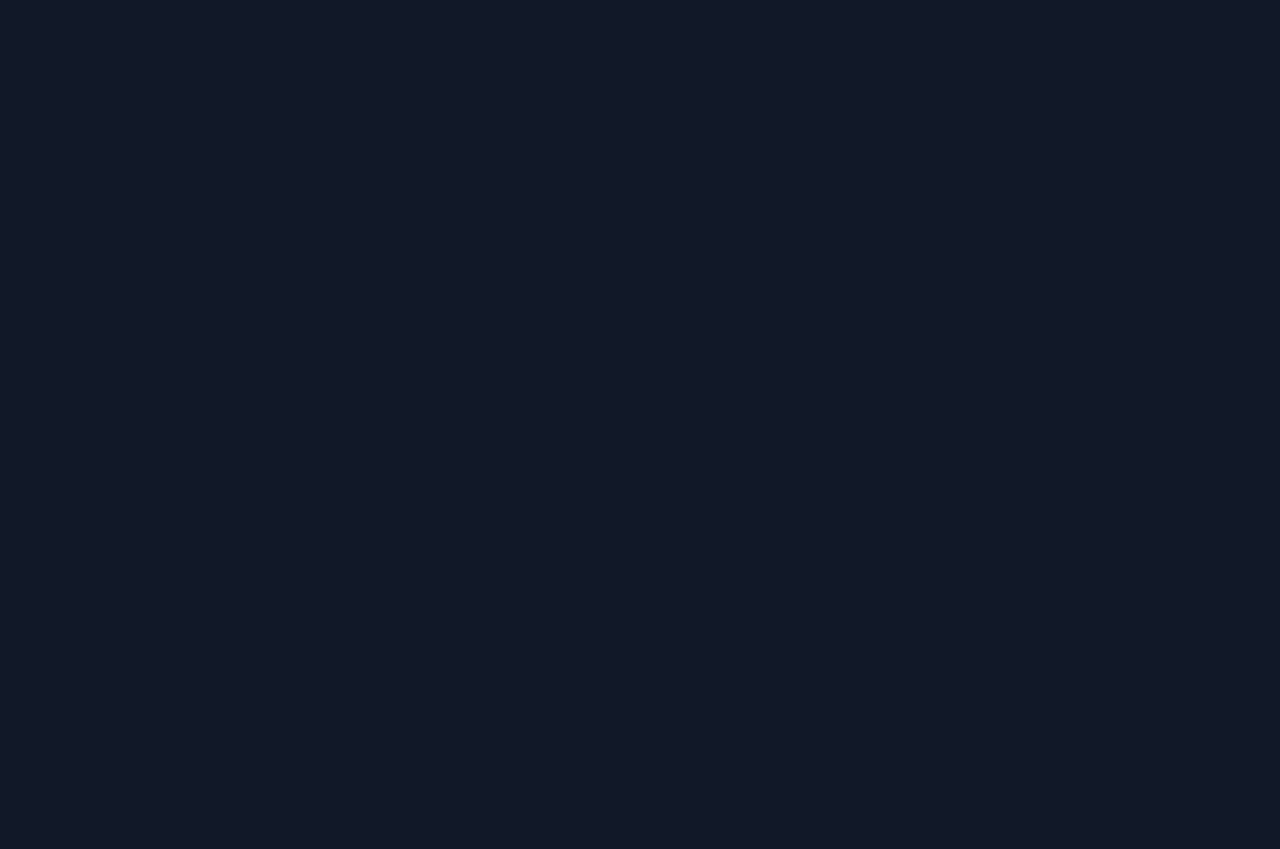
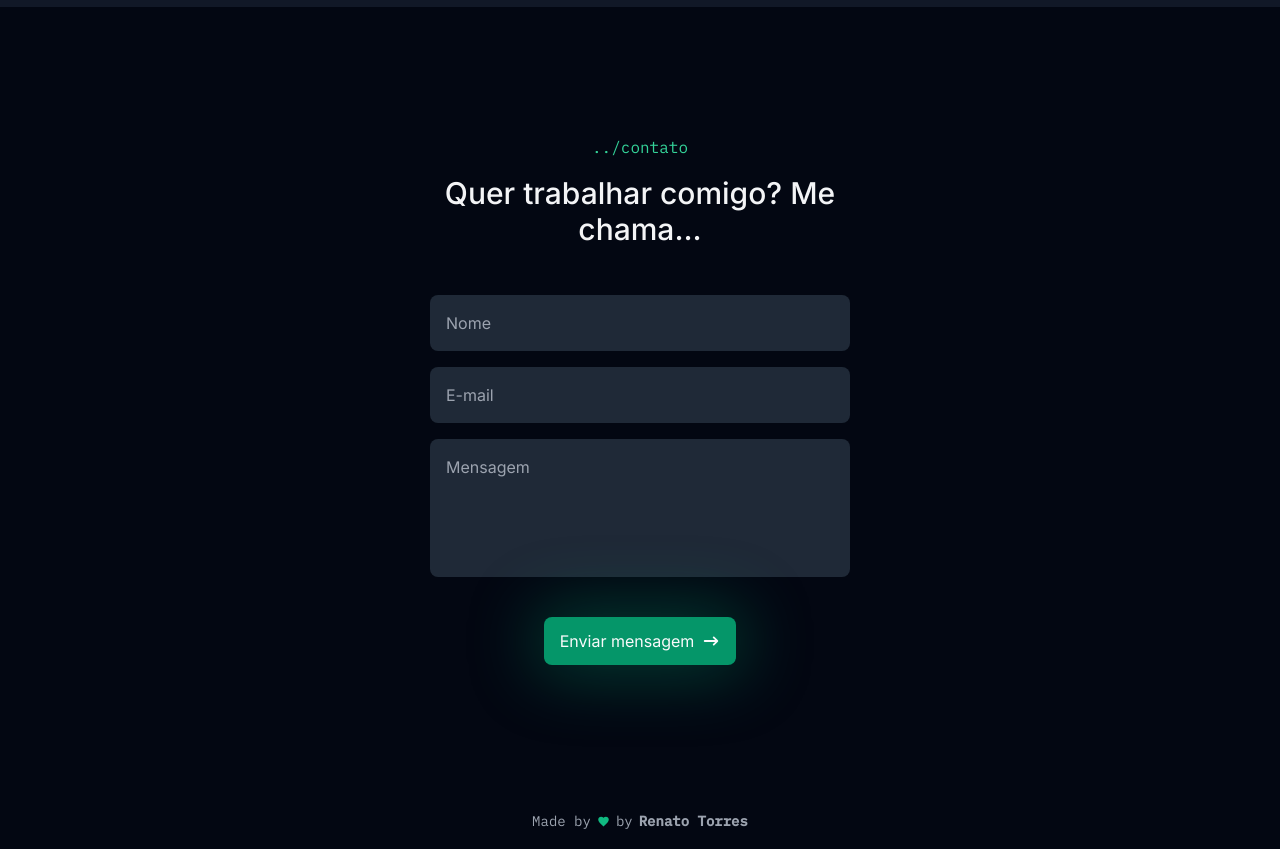
Before and after one commit to Renato-Torres-Dev/projectzero0, a Next.js app: page / in a window 1280 px wide. Shown: the part 3660-4509 px from the top of the page. Before the commit the page ends 3667 px from the top, so only its background shows below. Built offline with nearby package versions, Linux system fonts and the light colour scheme.

Commit message:
criando formulario

```diff
--- /dev/null
+++ b/app/components/contact-form/index.tsx
@@ -0,0 +1,69 @@
+'use client'
+
+import { HiArrowNarrowRight } from "react-icons/hi"
+import { SectionTitle } from "../section-title"
+import { Button } from "../button"
+import { useForm } from "react-hook-form"
+import { z } from "zod"
+import { zodResolver } from "@hookform/resolvers/zod"
+
+const contactFormSchema = z.object({
+  name: z.string().min(3).max(100),
+  email: z.string().email(),
+  message: z.string().min(15).max(500),
+})
+
+type ContactFormData = z.infer<typeof contactFormSchema>
+
+export const ContactForm = () => {
+
+  const { handleSubmit, register } = useForm<ContactFormData>({
+    resolver: zodResolver(contactFormSchema)
+  })
+  const onSubmit = (data: ContactFormData) => {
+    console.log(data)
+  }
+
+  return (
+    <section className="py-16 px-6 md:py-32 flex items-center justify-center bg-gray-950">
+      <div className="w-full max-w-[420px] mx-auto">
+        <SectionTitle
+          subtitle="contato"
+          title="Quer trabalhar comigo? Me chama..."
+          className="items-center text-center"
+        />
+
+        <form
+         className="mt-12 w-full flex flex-col gap-4"
+         onSubmit={handleSubmit(onSubmit)}
+        >
+          <input
+            placeholder="Nome"
+            className="w-full h-14 bg-gray-800 rounded-lg placeholder:text-gray-400 text-gray-50 p-4 focus:outline-none focus:ring-2 ring-emerald-600"
+            {...register("name")}
+          >
+          </input>
+          <input
+            placeholder="E-mail"
+            type="email"
+            className="w-full h-14 bg-gray-800 rounded-lg placeholder:text-gray-400 text-gray-50 p-4 focus:outline-none focus:ring-2 ring-emerald-600"
+            {...register("email")}
+          >
+          </input>
+          <textarea
+            placeholder="Mensagem"
+            className="resize-none w-full h-[138px] bg-gray-800 rounded-lg placeholder:text-gray-400 text-gray-50 p-4 focus:outline-none focus:ring-2 ring-emerald-600"
+            maxLength={500}
+            {...register("message")}
+          >
+          </textarea>
+
+          <Button className="w-max mx-auto mt-6 shadow-button">
+            Enviar mensagem
+            <HiArrowNarrowRight size={18} />
+          </Button>
+        </form>
+      </div>
+    </section>
+  )
+}
--- /dev/null
+++ b/app/components/footer/index.tsx
@@ -0,0 +1,14 @@
+import { IoMdHeart } from "react-icons/io"
+
+export const Footer = () => {
+  return (
+    <footer className="h-14 w-full flex items-center justify-center bg-gray-950">
+      <span className="flex items-center gap-1.5 text-xs sm:text-sm font-mono text-gray-400">
+        Made by
+        <IoMdHeart size={13} className="text-emerald-500"/>
+        by
+        <strong className="text-medium">Renato Torres</strong>
+      </span>
+    </footer>
+  )
+}
--- a/app/components/pages/home/work-experience/index.tsx
+++ b/app/components/pages/home/work-experience/index.tsx
@@ -36,7 +36,7 @@
 
 export const WorkExperience = () => {
   return (
-    <section className="container py-16 flex gap-16">
+    <section className="container py-16 flex gap-10 md:gap-4 lg:gap-16 flex-col md:flex-row">
       <div className="max-w-[420px]">
         <SectionTitle subtitle="jobs" title="Experiência Profissional" />
         <p className="text-gray-400 mt-6">
--- a/app/layout.tsx
+++ b/app/layout.tsx
@@ -2,6 +2,8 @@
 import './globals.css'
 import { ReactNode } from 'react'
 import { Header } from './components/header'
+import { ContactForm } from './components/contact-form'
+import { Footer } from './components/footer'
 
 const NavItems = [
   {
@@ -31,6 +33,8 @@
       <body>
         <Header />
         {children}
+        <ContactForm />
+        <Footer />
       </body>
     </html>
   )
```
